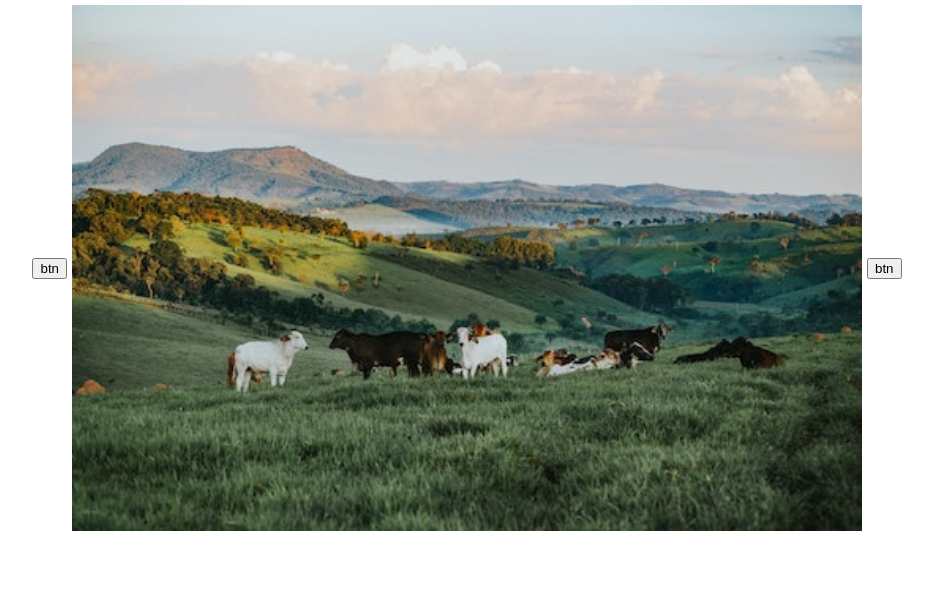
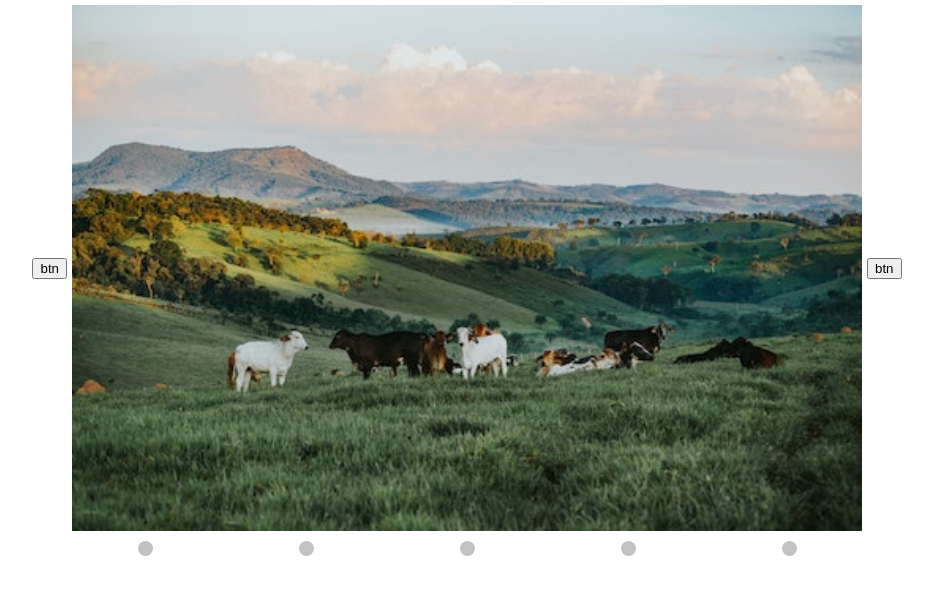
Before and after one commit to zawho/image-slider, a website built with webpack: page dist/index.html in a window 1280 px wide. Shown: the whole page, without its empty margins (173-1106 px from the left). Built offline with nearby package versions, Linux system fonts and the light colour scheme.

Commit message:
Add hard-coded nav HTML and CSS

```diff
--- a/dist/index.html
+++ b/dist/index.html
@@ -16,6 +16,13 @@
         <div class="btn-container">
             <button type="button" class="slider-btn" id="fwd-btn">btn</button>
         </div>
+        <div class="nav-container">
+          <div class="nav-node" id="node-1"></div>
+          <div class="nav-node" id="node-2"></div>
+          <div class="nav-node" id="node-3"></div>
+          <div class="nav-node" id="node-4"></div>
+          <div class="nav-node" id="node-5"></div>
+        </div>
     </div>
   </body>
 </html>
--- a/dist/style.css
+++ b/dist/style.css
@@ -7,6 +7,7 @@ body {
 .slider-container {
     display: grid;
     grid-template-columns: min-content minmax(200px, 800px) min-content;
+    grid-template-rows: 1fr min-content;
     align-items: center;
 }
 
@@ -37,3 +38,19 @@ body {
     grid-row-start: 1;
     width: 100%;
 }
+
+.nav-container {
+    grid-column: 2 / 3;
+    display: grid;
+    justify-items: center;
+    grid-template-columns: repeat(5, 1fr);
+    gap: 5px;
+    margin-top: 5px;
+}
+
+.nav-node {
+    background-color: rgb(195, 194, 194);
+    border-radius: 50px;
+    height: 15px;
+    width: 15px;
+}
```
